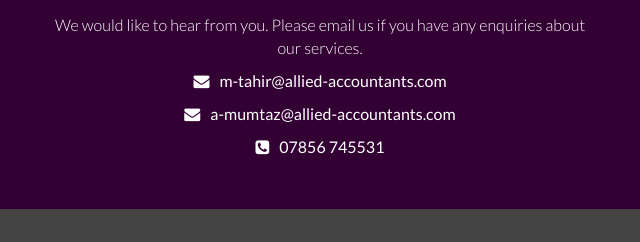
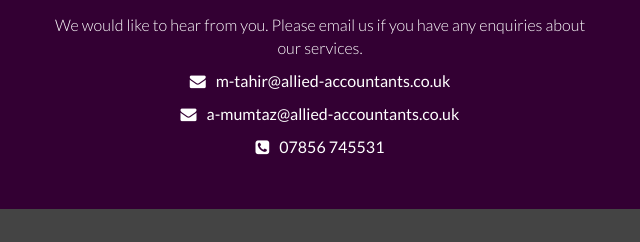
Before and after one commit to salmaniqbal/Allied, a plain HTML site: page index.html in a window 1280 px wide. Shown: the part 1810-2052 px from the top of the page, 320-960 px from the left. Drawn offline with Linux system fonts and the light colour scheme.

Commit message:
updated email add

```diff
--- a/index.html
+++ b/index.html
@@ -248,8 +248,8 @@
                 <div class="intro col-md-6 col-sm-12 col-xs-12 col-md-offset-3">
                     <p>We would like to hear from you. Please email us if you have any enquiries about our services.</p>
                     <ul class="list-unstyled contact-details">
-                        <li><i class="fa fa-envelope"></i>m-tahir@allied-accountants.com</li>
-						<li><i class="fa fa-envelope"></i>a-mumtaz@allied-accountants.com</li>
+                        <li><i class="fa fa-envelope"></i>m-tahir@allied-accountants.co.uk</li>
+						<li><i class="fa fa-envelope"></i>a-mumtaz@allied-accountants.co.uk</li>
                         <li><i class="fa fa-phone-square"></i>07856 745531</li>
                     </ul>
                 </div>
```
